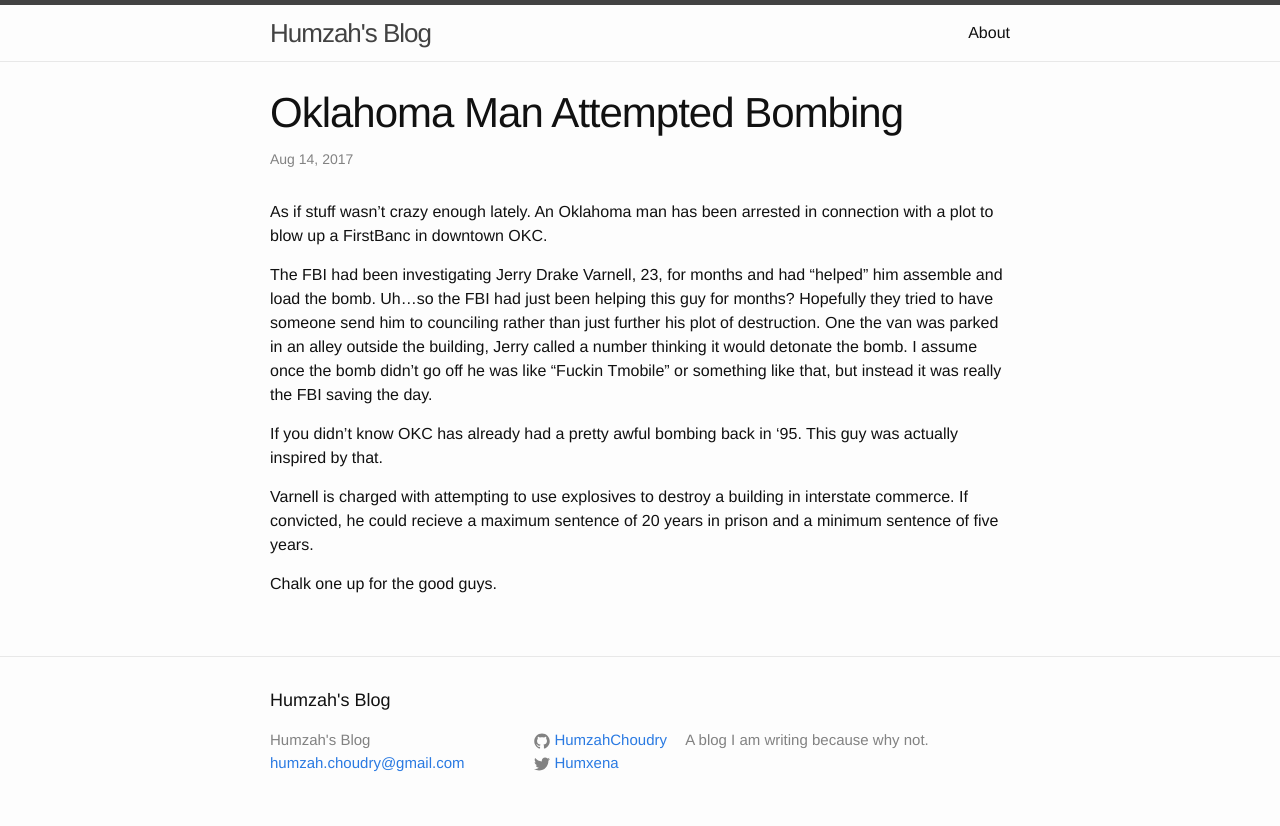
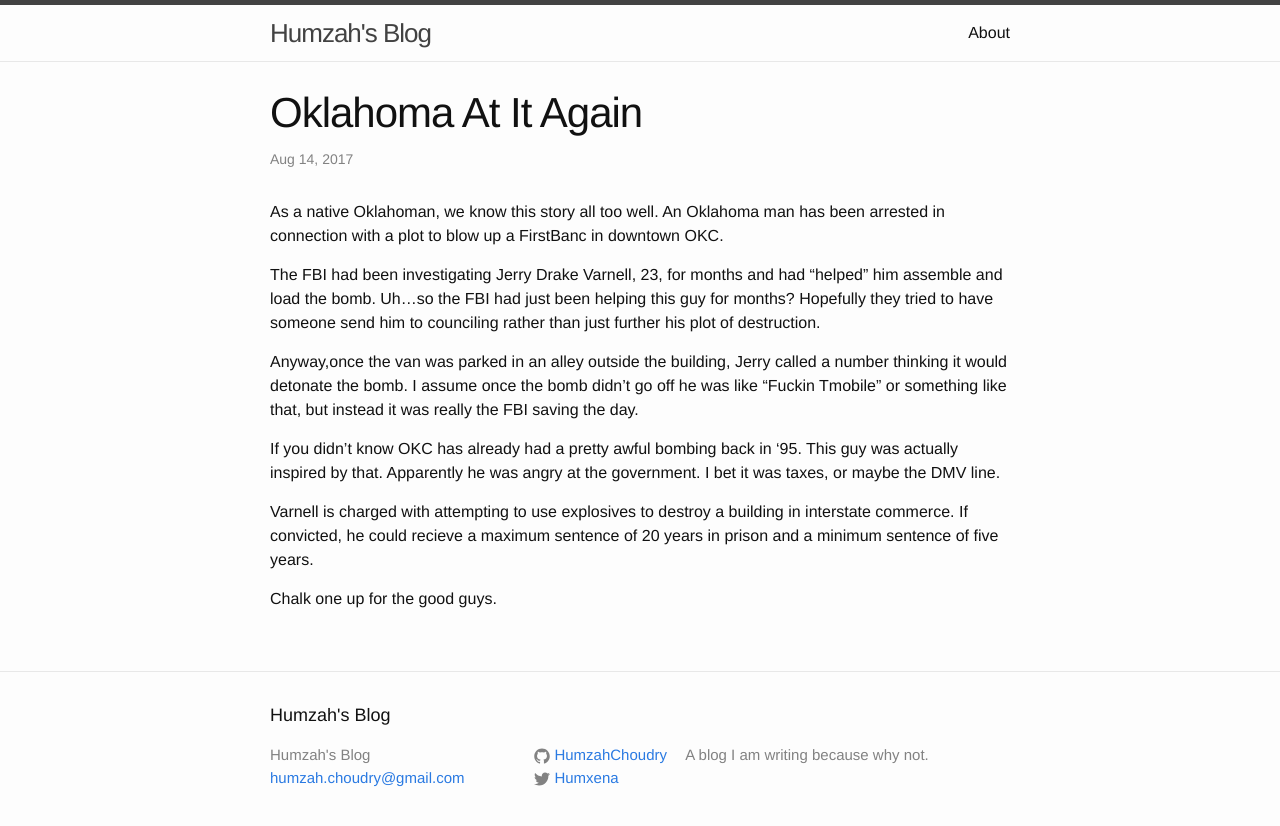
Before and after one commit to HumzahChoudry/HumzahChoudry.github.io, a Jekyll site: the page built from _posts/2017-08-14-oklahoma-at-it-again.markdown, in a window 1280 px wide. Shown: the top 826 px of the page. Built offline with Jekyll 4.4.1, drawn with Linux system fonts in a browser that asks for light colours; our own code applies the rules of GitHub Pages for plain Markdown files.

Commit message:
Update and rename 2017-08-14-oklahoma-man-attempted-bombing.markdown to 2017-08-14-oklahoma-at-it-again.markdown

```diff
--- a/_posts/2017-08-14-oklahoma-man-attempted-bombing.markdown
+++ b/_posts/2017-08-14-oklahoma-at-it-again.markdown
@@ -1,10 +1,11 @@
-As if stuff wasn't crazy enough lately. An Oklahoma man has been arrested in connection with a plot to blow up a FirstBanc in downtown OKC.
+As a native Oklahoman, we know this story all too well. An Oklahoma man has been arrested in connection with a plot to blow up a FirstBanc in downtown OKC.
 
 The FBI had been investigating Jerry Drake Varnell, 23, for months and had "helped" him assemble and load the bomb. Uh...so the FBI had just been helping this guy for months? Hopefully they tried to have someone send him to counciling rather than just further his plot of destruction.
-One the van was parked in an alley outside the building, Jerry called a number thinking it would detonate the bomb.
+
+Anyway,once the van was parked in an alley outside the building, Jerry called a number thinking it would detonate the bomb.
 I assume once the bomb didn't go off he was like "Fuckin Tmobile" or something like that, but instead it was really the FBI saving the day.
 
-If you didn't know OKC has already had a pretty awful bombing back in '95. This guy was actually inspired by that.
+If you didn't know OKC has already had a pretty awful bombing back in '95. This guy was actually inspired by that. Apparently he was angry at the government. I bet it was taxes, or maybe the DMV line.
 
 Varnell is charged with attempting to use explosives to destroy a building in interstate commerce. If convicted, he could recieve a maximum sentence of 20 years in prison and a minimum sentence of five years.
 
```
